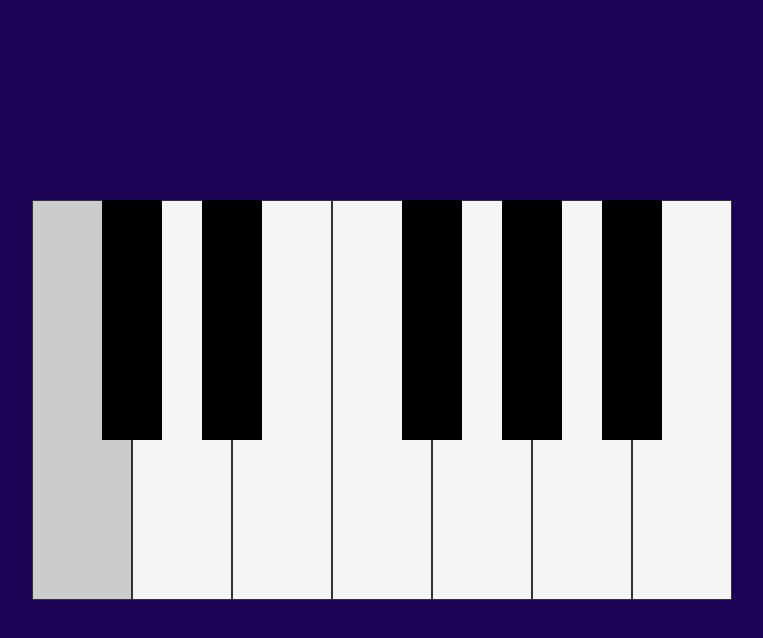
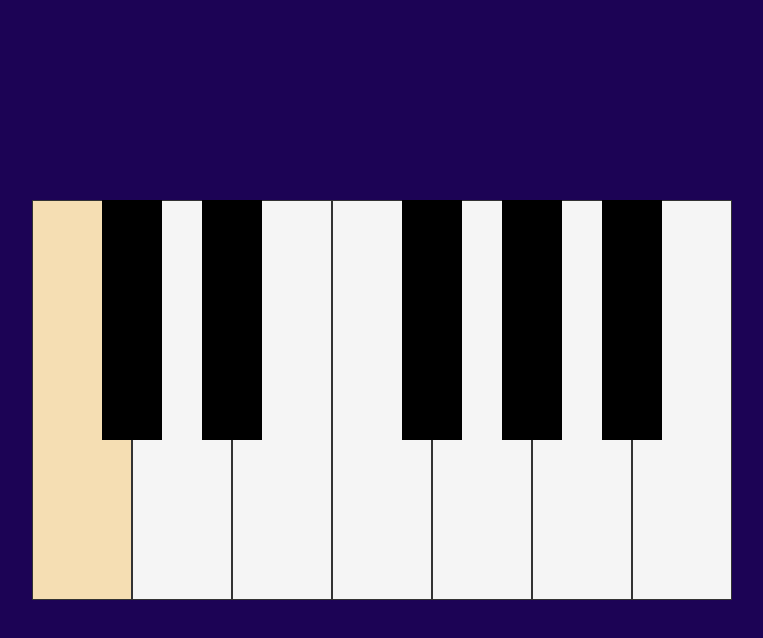
Before and after one commit to Vman45/my-piano-js, a plain HTML site: page index.html in a window 1280 px wide. Both pictures are taken after a click on the element 340 px from the left and 400 px from the top of the page. Shown: the whole page, without its empty margins (258-1021 px from the left). Drawn offline with Linux system fonts and the light colour scheme.

```diff
--- a/style.css
+++ b/style.css
@@ -27,7 +27,7 @@ width: var(--width);
 }
 
 .white.active{
-    background-color: #ccc;
+    background-color: wheat;
 }
 
 .black{
```
Also changed, not shown: 1 other file.
